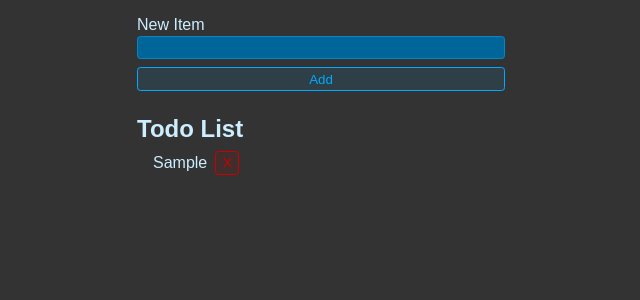
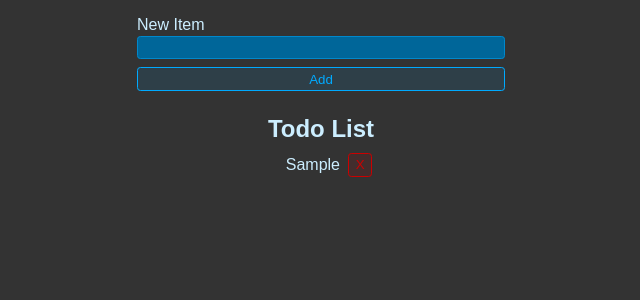
Before and after one commit to KevRdz/react-to-do-list, a React (Create React App) app: page / in a window 1280 px wide. Both pictures are taken after typing "Sample" into the empty fields and a click on the button "Add". Shown: the top 300 px of the page, without its empty margins (319-959 px from the left). Built offline with nearby package versions, Linux system fonts and the light colour scheme.

Commit message:
center the h1 and li and increse margin-top to have more seperation between the li

```diff
--- a/src/App.css
+++ b/src/App.css
@@ -66,6 +66,8 @@ body{
   font-size: 1.5rem;
   margin-top: 1.5rem;
   margin-bottom: 0.5rem;
+  display: flex;
+  justify-content: center;
 }
 
 .list {
@@ -82,7 +84,9 @@ body{
 .list li {
   display: flex;
   gap: 0.5rem;
+  margin-top: 10px;
   align-items: center;
+  justify-content: center;
 }
 
 .list li label {
--- a/src/App.js
+++ b/src/App.js
@@ -25,7 +25,7 @@ function App() {
     <>
       <form className='new-item-form'>
         <div className='form-row'>
-          <labe htmlFor="item">New Item</labe>
+          <label htmlFor="item">New Item</label>
           <input
             type="text"
             value={input}
@@ -37,8 +37,8 @@ function App() {
       </form>
       <h1 className='header'>Todo List</h1>
       <ul className='list'>
-        {list.map((todo) => (
-          <li key={todo.id}>
+        {list.map((todo, index) => (
+          <li key={index}>
             {todo}
             <button className='btn btn-danger' onClick={() => handleDelete()}>X</button>
           </li>
```
